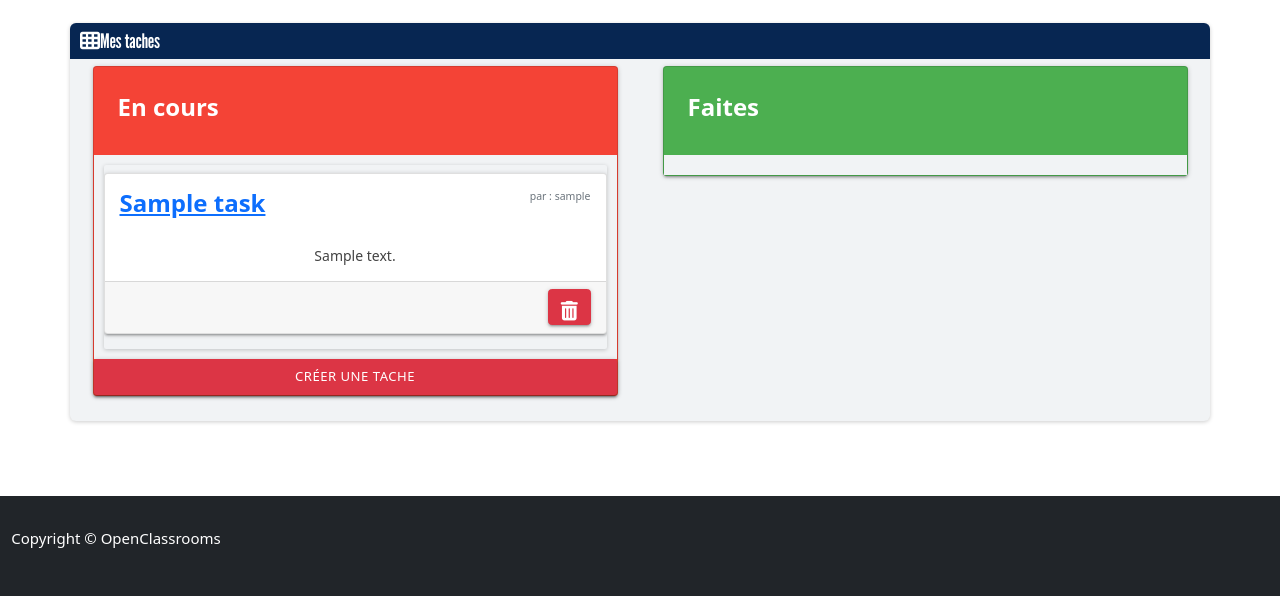
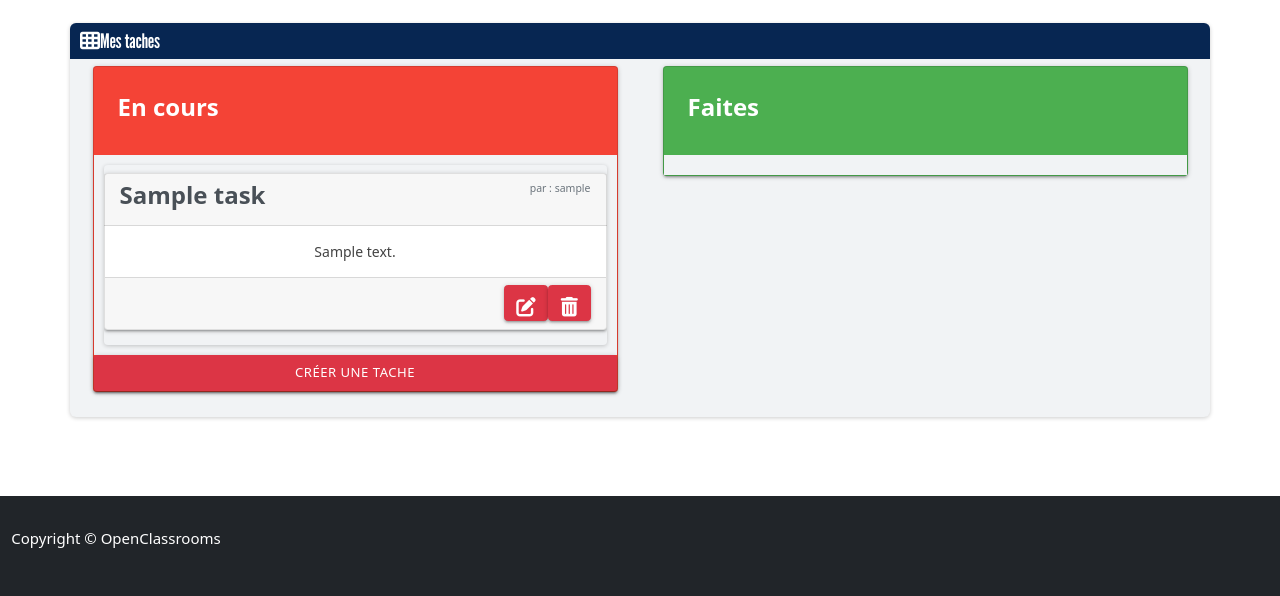
Before and after one commit to avamdui/TODOLIST, a Symfony app: template templates/task/list.html.twig in a window 1280 px wide. Shown: the part 327-923 px from the top of the page. Run offline with Twig, Linux system fonts and the light colour scheme; the template is opened without the code that fills it: most values are stand-ins (such as "Sample title", 1, 10 or a date in 2020); form fields are guessed from the names that the template uses; some libraries are stand-ins or nearby versions.

Commit message:
marche plus

```diff
--- a/public/css/kanban.css
+++ b/public/css/kanban.css
@@ -13,7 +13,9 @@
 .over{
     background: #E9E9E9;
 }
-
+ul{
+    list-style-type: none;
+}
 
 .boards {
 	background-color: rgb(241,243,245);
@@ -58,7 +60,7 @@
 
 }
 
-.board h3 {
+.boards h3 {
     padding: 16px!important;
     min-width: 300px;
     width: 100%;
--- a/templates/task/list.html.twig
+++ b/templates/task/list.html.twig
@@ -24,26 +24,28 @@
 							<span class="card-title center">En cours</span>
 						</div>
 						<div class="center white plus_jobs">
-							<ul class="collection sorted-list" id="todo">
+							<ul class="collection sorted-list list-group" id="todo">
 								{% for task in tasks %}
 									{% if task.isDone =='0' %}
-										<li id="task-{{ task.id }}" class="col-12" data-task-id="{{ task.id }}">
+										<li id="task-{{ task.id }}" class="col-12 list-group-item-action" data-task-id=" {{ task.id }} ">
 											<div class="card">
-												<div class="card-body">
-													<div class="row">
-														<h4 class="card-title col-6">
-															<a href="{{ path('task_edit', {'id' : task.id }) }}">{{ task.title }}
-															</a>
+												<div class="row card-header">
+													<h4 class="card-title col-6">{{ task.title }}
 													</h4>
 													<p class="text-muted small mb-0 col-6">par :
 														{{ task.user.username}}</p>
 												</div>
+												<div class="card-body">
+
 													<p class="card-text">{{ task.content }}</p>
 												</div>
-												<div class="card-footer bg-green bottom-card-todo d-flex flex-row-reverse">
-													<button class="btn btn-danger">
+												<div class="card-footer bottom-card-todo d-flex flex-row-reverse">
+													<a href="{{ path('task_edit', {'id' : task.id }) }}" class="btn btn-danger">
 														<i class="fa-solid fa-trash-can"></i>
-													</button>
+													</a>
+													<a href="{{ path('task_edit', {'id' : task.id }) }}" class="btn btn-danger">
+														<i class="fa-solid fa-pen-to-square"></i>
+													</a>
 												</div>
 											</div>
 										</li>
@@ -102,24 +104,25 @@
 							<ul class="collection sorted-list" id="done">
 								{% for task in tasks %}
 									{% if task.isDone %}
-										<li id="task-{{ task.id }}" class="col-12" data-task-id="{{ task.id }}">
 										<div class="card">
-												<div class="card-body">
-													<div class="row">
-														<h4 class="card-title col-6">
-															<a href="{{ path('task_edit', {'id' : task.id }) }}">{{ task.title }}
-															</a>
+											<div class="row card-header">
+												<h4 class="card-title col-6">{{ task.title }}
 												</h4>
 												<p class="text-muted small mb-0 col-6">par :
 													{{ task.user.username}}</p>
 											</div>
-													<p class=" card-text">{{ task.content }}</p>
+											<div class="card-body">
 
+												<p class="card-text">{{ task.content }}</p>
 											</div>
-												<div class="card-footer  bottom-card-todo d-flex flex-row-reverse">
-													<button class="btn btn-danger">
+											<div class="card-footer bottom-card-todo d-flex flex-row-reverse">
+												<a href="{{ path('task_edit', {'id' : task.id }) }}" class="btn btn-danger">
 													<i class="fa-solid fa-trash-can"></i>
-													</button>
+												</a>
+
+												<a href="{{ path('task_edit', {'id' : task.id }) }}" class="btn btn-danger">
+													<i class="fa-solid fa-pen-to-square"></i>
+												</a>
 											</div>
 										</div>
 									</li>
@@ -134,14 +137,10 @@
 	{# peut etre in progress #}
 		{# ---------------------------------------------------------------------------------------- #}
 	</div>
-	</div>
-{% endblock %}
-{% block javascripts %}
+</div>{% endblock %}{% block javascripts %}
 <script src="https://code.jquery.com/jquery-3.6.0.js"></script>
 <script type="text/javascript" src="{{ asset('js/jquery-ui-1.13.1.custom/jquery-ui.js') }}"></script>
-	<script type="text/javascript" src="{{ asset('js/kanban.js') }}"></script>
-{% endblock %}
-{# <div> <button type="button" class="btn btn-success btn-sm pull-right">
+<script type="text/javascript" src="{{ asset('js/kanban.js') }}"></script>{% endblock %}{# <div> <button type="button" class="btn btn-success btn-sm pull-right">
 																																																																																																							{% if not task.isDone %}Marquer comme faite{% else %}Marquer non terminée
 																																																																																																							{% endif %}
 																																																																																																							</button>
```
Also changed, not shown: 1 other file. Lines whose indentation alone changed are shown as unchanged.
